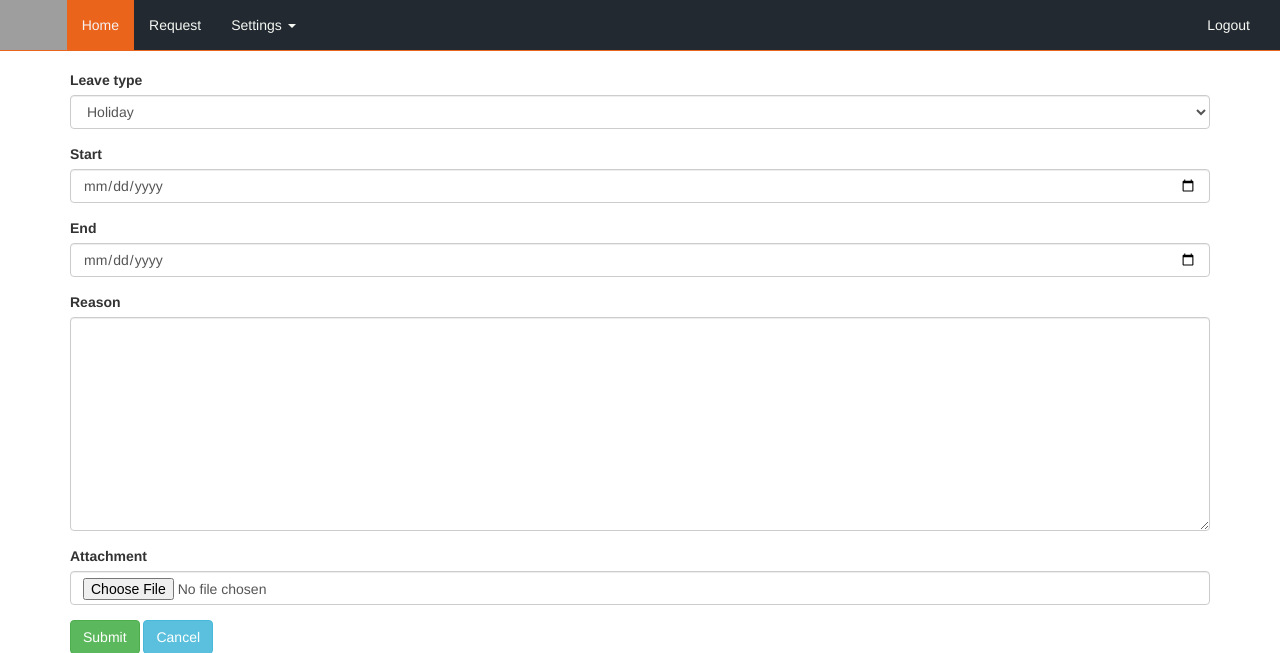
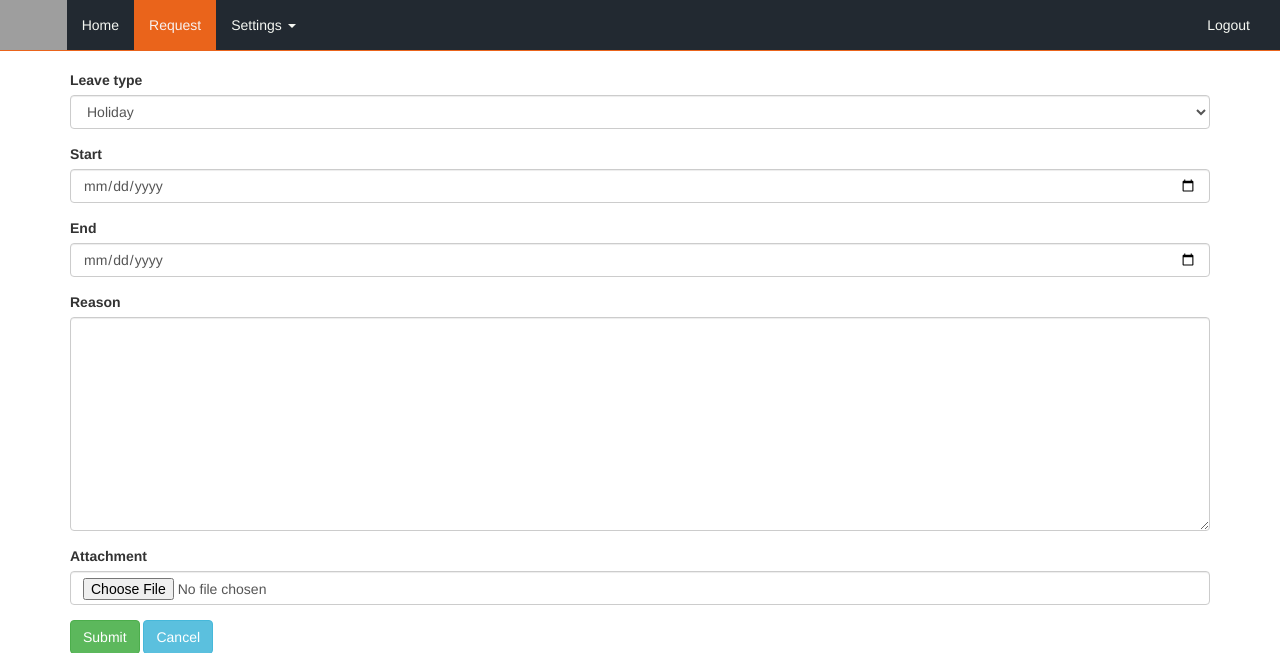
Before and after one commit to zbvc382/Project, a Django app: page /home/request/ in a window 1280 px wide. Shown: the top 653 px of the page. Run offline with Django 3.2, Linux system fonts and the light colour scheme; the visitor is signed in with stand-in values (Sample User, id 1); some libraries are stand-ins or nearby versions; grey boxes are pictures that could not be loaded.

Commit message:
jQuery additions. - Added a function that fades away messages after 5 sec. - Added a function that toggles the active navbar button based on the page the user is on.

```diff
--- a/mysite/home/templates/base.html
+++ b/mysite/home/templates/base.html
@@ -5,7 +5,7 @@
     <meta name="viewport" content="width=device-width, initial-scale=1">
     <title></title>
     <link rel="stylesheet" href="https://maxcdn.bootstrapcdn.com/bootstrap/3.3.1/css/bootstrap.min.css"/>
-    <script src="https://ajax.googleapis.com/ajax/libs/jquery/1.12.4/jquery.min.js"></script>
+    <script src="http://code.jquery.com/jquery-latest.min.js"></script>
     <script src="https://maxcdn.bootstrapcdn.com/bootstrap/3.3.7/js/bootstrap.min.js"></script>
     <link rel="stylesheet" href="{% static 'css/global.css' %}">
 
@@ -32,10 +32,11 @@
 
                 <div id="navbarCollapse" class="collapse navbar-collapse">
                     <ul class="nav navbar-nav">
-                        <li class="active"><a href="{% url 'home:home' %}">Home</a></li>
-                        <li><a href=" {% url 'home:request' %}">Request</a></li>
+                        <li class="inactive links"><a href="{% url 'home:home' %}">Home</a></li>
+                        <li class="inactive links"><a href="{% url 'home:request' %}">Request</a></li>
+
                         <li class="dropdown">
-                        <a data-toggle="dropdown" class="dropdown-toggle" href="#"> Settings <b class="caret"></b></a>
+                            <a data-toggle="dropdown" class="dropdown-toggle" href="#"> Settings <b class="caret"></b></a>
                             <ul class="dropdown-menu">
                                 <li><a href="#">Button 1</a></li>
                                 <li><a href="#">Button 2</a></li>
@@ -78,8 +79,14 @@
         <script>
             $(document).ready(function() {
                 setTimeout(function() {
-                    $('.alert').fadeOut('slow');
+                    $(".alert").fadeOut("slow");
                 }, 5000);
+
+                $(".links").each(function() {
+                    if ($('a', this).attr("href") === window.location.pathname) {
+                        $(this).removeClass('inactive').addClass('active');
+                    }
+                });
             });
         </script>
 
```
